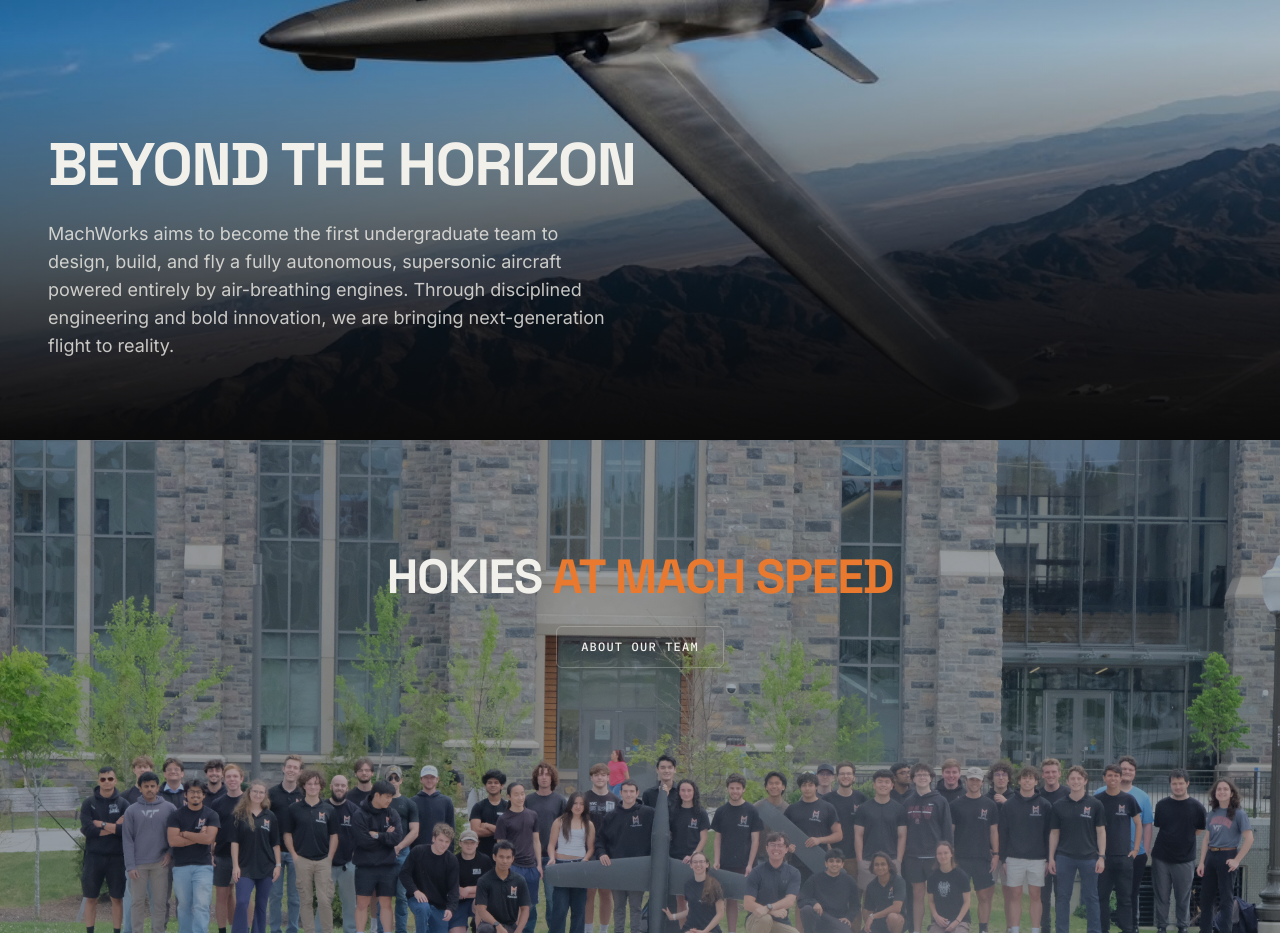
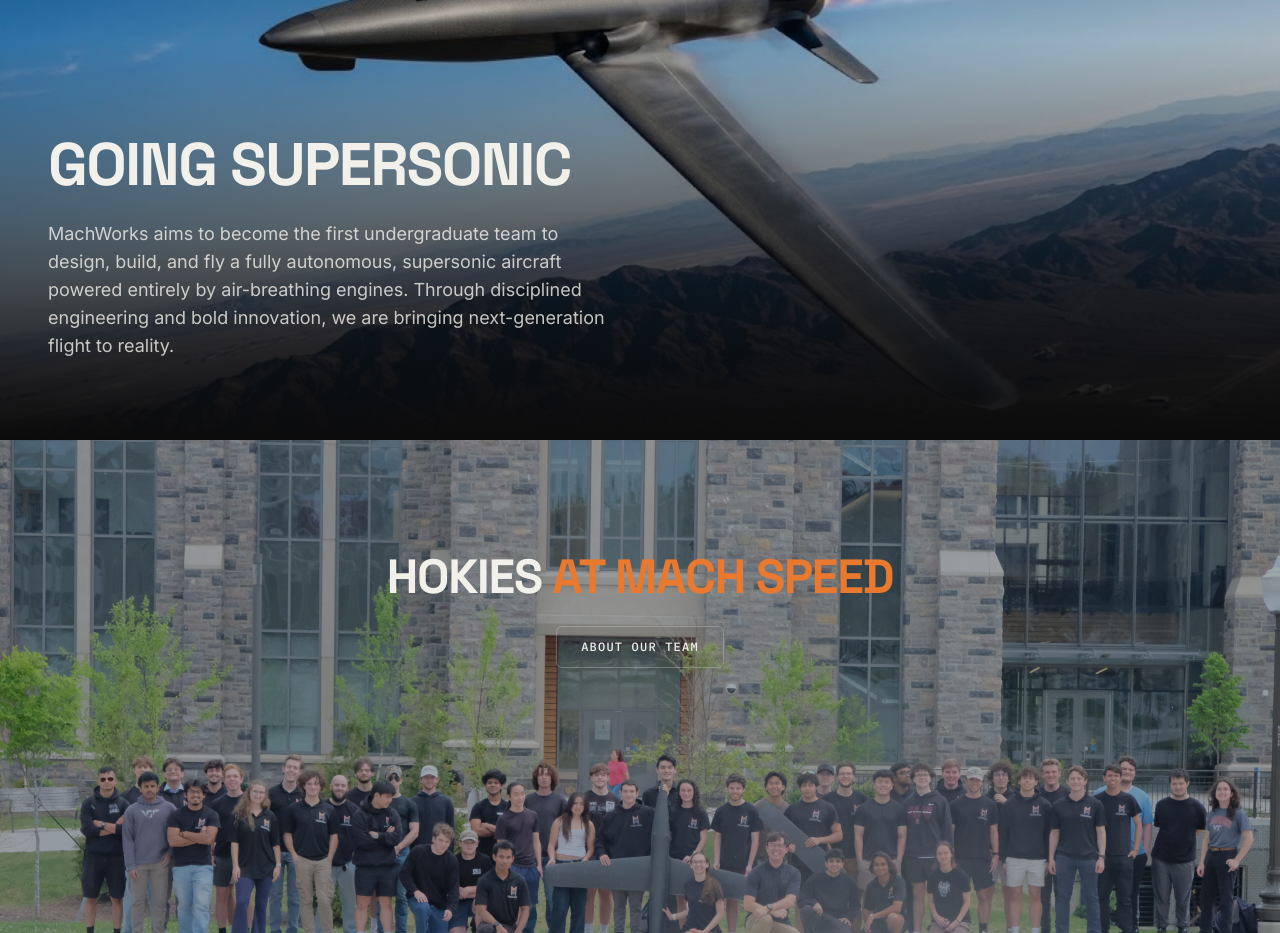
Before and after one commit to machworksvt/mwvt.org, a React (Vite) app: page / in a window 1280 px wide. Shown: the part 1160-2093 px from the top of the page. Built offline with nearby package versions, Linux system fonts and the light colour scheme.

Commit message:
Change slogan

```diff
--- a/src/components/RedefiningImpossible.jsx
+++ b/src/components/RedefiningImpossible.jsx
@@ -36,7 +36,7 @@ export default function RedefiningImpossible() {
           transition={{ duration: 0.7, delay: 0.1 }}
           className="max-w-4xl font-display text-4xl font-bold uppercase leading-[1.05] tracking-tight md:text-6xl"
         >
-          Beyond the Horizon
+          Going Supersonic
         </motion.h2>
 
         <motion.p
```
Also changed, not shown: src/components/Layout.jsx (line endings or trailing spaces), src/components/Nav.jsx (line endings or trailing spaces), src/components/PersonCard.jsx (line endings or trailing spaces), src/components/PhotoTile.jsx (line endings or trailing spaces), src/components/ScrollToHash.jsx (line endings or trailing spaces), src/components/SubteamSection.jsx (line endings or trailing spaces), src/components/TeamSponsors.jsx (line endings or trailing spaces), src/pages/Home.jsx (line endings or trailing spaces), src/pages/Subteams.jsx (line endings or trailing spaces), src/pages/Team.jsx (line endings or trailing spaces), 1 other file (tests, documents, lock files or other folders).
